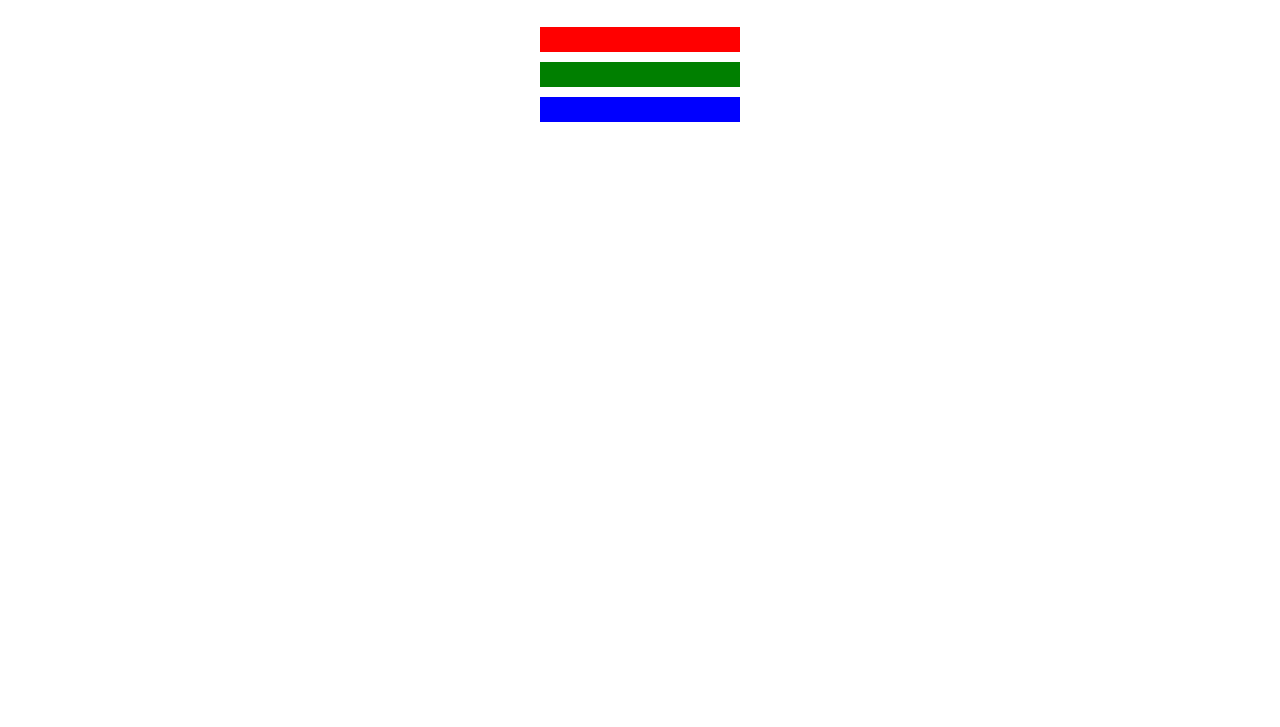
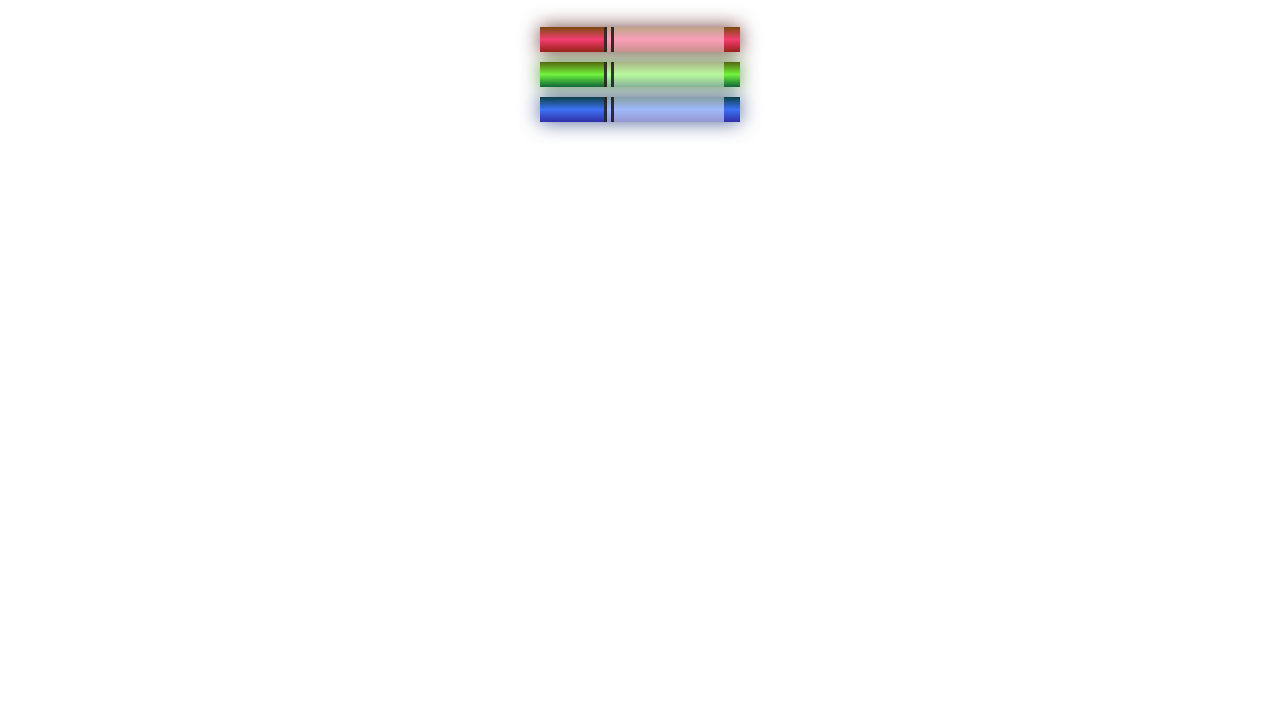
Before and after one commit to zanelenz/Projects, a plain HTML site: page CodeCamp3.html in a window 1280 px wide. Shown: the part 73-800 px from the top of the page. Drawn offline with Linux system fonts and the light colour scheme.

Commit message:
Finshed CSS Markers

```diff
--- a/CodeCamp3.css
+++ b/CodeCamp3.css
@@ -8,15 +8,31 @@ h1 {
     margin: 10px auto;
 }
 .red {
-    background-color: rgb(255, 0, 0);
+    background: linear-gradient(180deg, rgb(122, 74, 14), rgb(245, 62, 113), rgb(162, 27, 27));
+    box-shadow: 0 0 20px 0 rgba(83, 14, 14, 0.8);
 }
 .green {
-    background-color: #007f00;
+    background: linear-gradient(180deg, #55680d, #71f53e, #116c31);
+    box-shadow: 0 0 20px 0 #3b7e20cc;
 }
 .blue {
-    background-color: hsl(240, 100%, 50%);
+    background: linear-gradient(hsl(186, 76%, 16%), hsl(223, 90%, 60%), hsl(240, 56%, 42%));
+    box-shadow: 0 0 20px 0 hsla(223, 59%, 31%, 0.8);
 }
 .container {
     background-color: rgb(255, 255, 255);
     padding: 10px 0px;
 }
+.sleeve {
+    width: 110px;
+    height: 25px;
+    background-color: rgba(255, 255, 255, 50%);
+    border-left: 10px double rgba(0, 0, 0, 75%);
+}
+.cap {
+    width: 60px;
+    height: 25px;
+}
+.cap, .sleeve {
+    display: inline-block;
+}
--- a/CodeCamp3.html
+++ b/CodeCamp3.html
@@ -10,13 +10,16 @@
         <h1>CSS Color Markers</h1>
         <div class="container">
             <div class="marker red">
-
+                <div class="cap"></div>
+                <div class="sleeve"></div>
             </div>
             <div class="marker green">
-
+                <div class="cap"></div>
+                <div class="sleeve"></div>
             </div>
             <div class="marker blue">
-
+                <div class="cap"></div>
+                <div class="sleeve"></div>
             </div>
         </div>
     </body>
```
